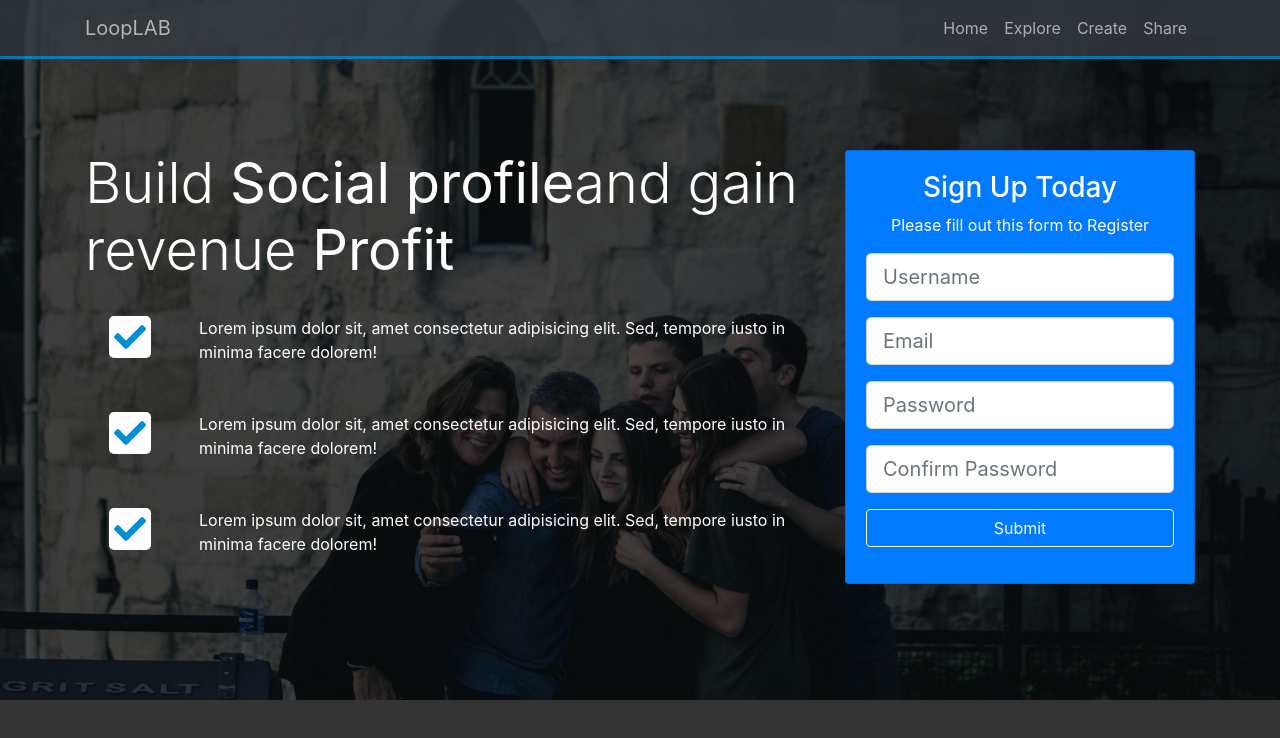
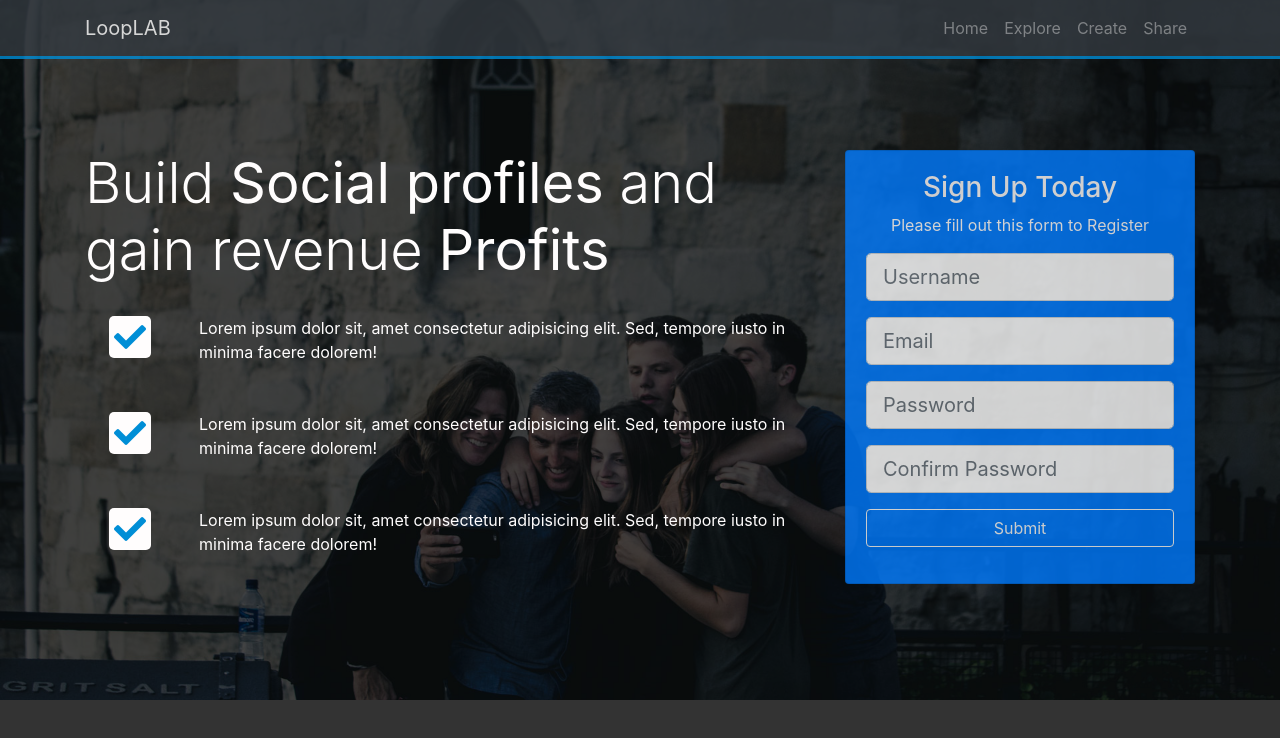
Before and after one commit to AhsanKhaan/Loop-Lab-Social-Theme, a plain HTML site: page index.html in a window 1280 px wide. Drawn offline with Linux system fonts and the light colour scheme.

Commit message:
fixing bugs on navbar

```diff
--- a/css/style.css
+++ b/css/style.css
@@ -39,3 +39,6 @@ body{
       padding:5px;
       border-radius:5px;
   }
+  #home-section .card-form{
+      opacity:0.8
+  }
--- a/index.html
+++ b/index.html
@@ -22,37 +22,37 @@
     <link rel="stylesheet" href="css/style.css" type="text/css" />
   </head>
   <body>
-    <nav class="navbar navbar-expand-sm bg-dark fixed-top ">
+    <nav class="navbar navbar-expand-sm bg-dark navbar-dark fixed-top ">
       <div class="container">
-        <a href="#" class="navbar-brand lightgrey">LoopLAB</a>
+        <a href="#" class="navbar-brand ">LoopLAB</a>
         <button
           class="navbar-toggler collapsed "
           data-toggle="collapse"
           data-target="#navbarCollapse"
           aria-expanded="false"
         >
-          <span class="navbar-toggler-icon lightgrey">
+          <span class="navbar-toggler-icon ">
             <i class="fa fa-bars white" style="font-size:25px;"></i>
           </span>
         </button>
         <div class="collapse navbar-collapse" id="navbarCollapse">
           <ul class="navbar-nav ml-auto">
             <li class="nav-item" active>
-              <a href="#home-section" class="nav-link lightgrey" active>Home</a>
+              <a href="#home-section" class="nav-link " active>Home</a>
             </li>
             <li class="nav-item">
-              <a href="#explore-head-section " class="nav-link lightgrey"
+              <a href="#explore-head-section " class="nav-link "
                 >Explore</a
               >
             </li>
 
             <li class="nav-item">
-              <a href="#explore-head-section " class="nav-link lightgrey"
+              <a href="#explore-head-section " class="nav-link "
                 >Create</a
               >
             </li>
             <li class="nav-item">
-              <a href="#share-head-section " class="nav-link lightgrey"
+              <a href="#share-head-section " class="nav-link "
                 >Share</a
               >
             </li>
@@ -67,8 +67,8 @@
           <div class="row">
             <div class="col-lg-8 d-none d-lg-block">
               <h1 class="display-4">
-                Build <strong>Social profile</strong>and gain revenue
-                <strong>Profit</strong>
+                Build <strong>Social profiles</strong> and gain revenue
+                <strong>Profits</strong>
               </h1>
               <div class="d-flex">
                 <div class="p-4 align-self-start">
@@ -104,10 +104,10 @@
             <div class="col-lg-4">
               <div class="card bg-primary text-center card-form">
                 <div class="card-body">
-                  <form action="post">
+                  <form action="post" >
                     <h3>Sign Up Today</h3>
                     <p>Please fill out this form to Register</p>
-                    <div class="form-group">
+                    <div class="form-group ">
                       <input type="text" class="form-control form-control-lg " placeholder="Username">
                     </div>
                     <div class="form-group">
```
